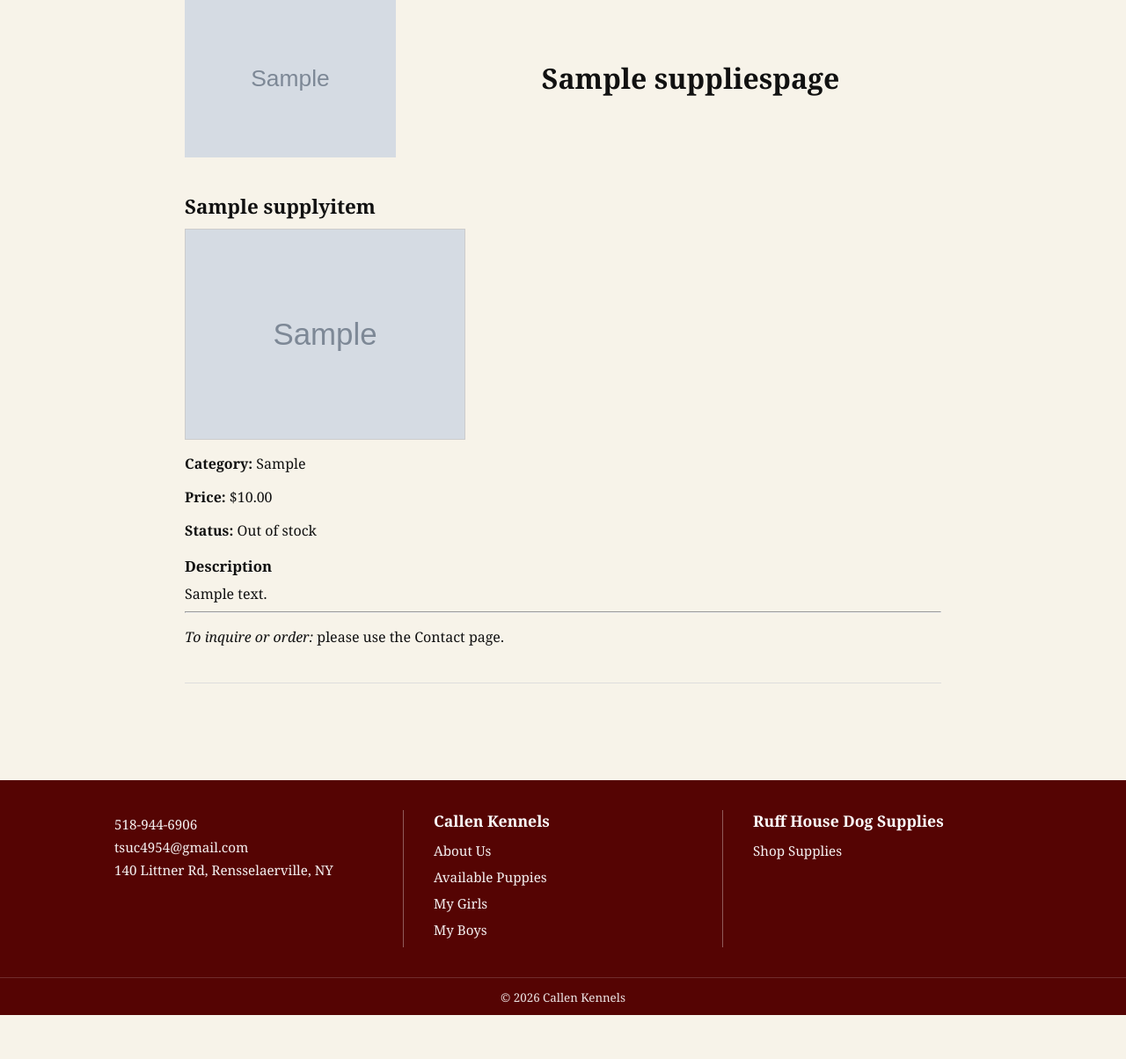
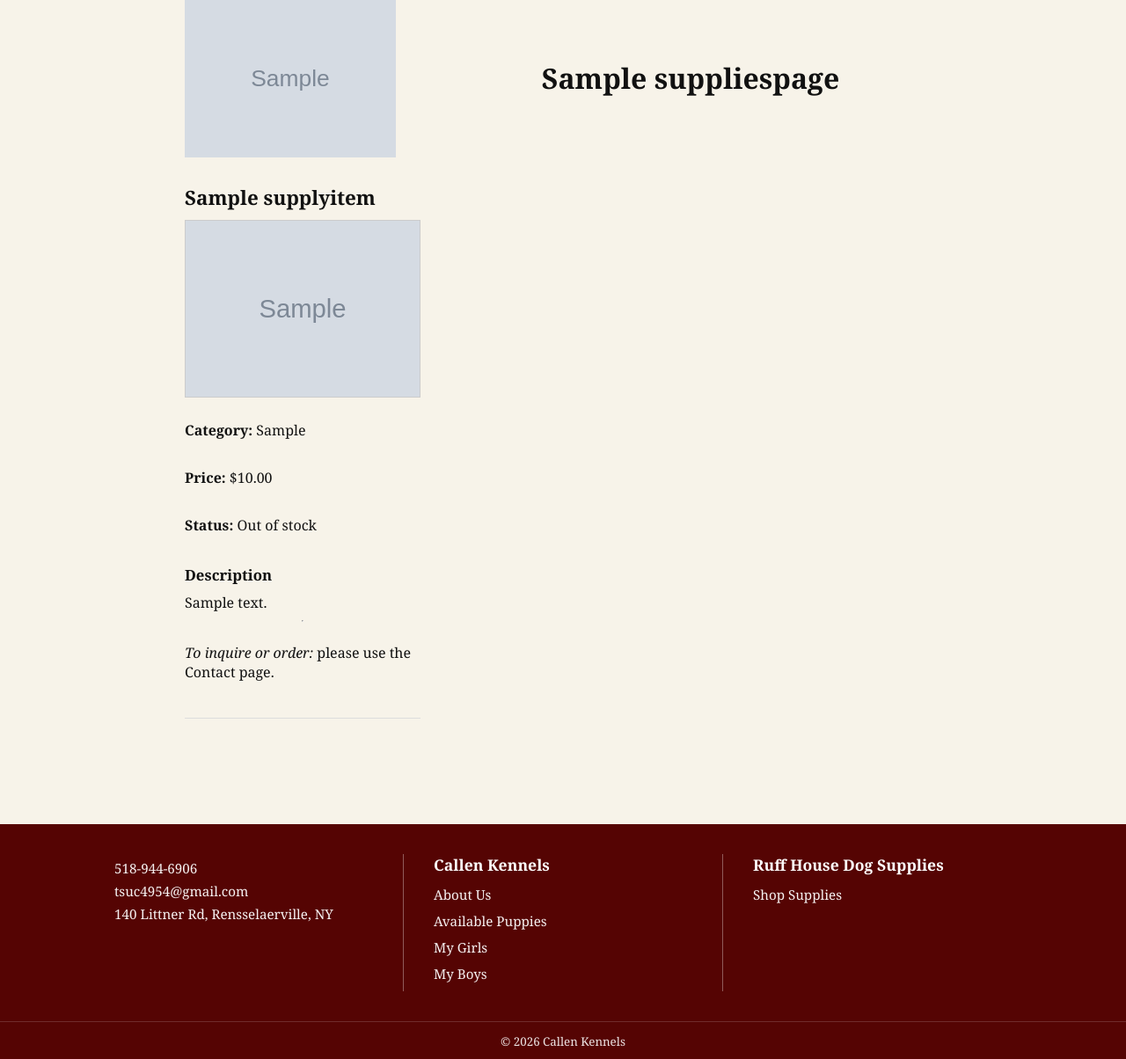
Before and after one commit to swiftLines/callen-kennels, a Django app: page /ruff-house/supplies/ in a window 1280 px wide. Shown: the part 120-1324 px from the top of the page at 88% size. Before the commit the page ends 1274 px from the top, so only its background shows below. Run offline with Django 5.2, Linux system fonts and the light colour scheme; tables that the repository leaves empty hold one stand-in row (values such as "Sample post"); grey boxes marked "Sample" are stand-in pictures.

Commit message:
Fix grid on dog supplies page

```diff
--- a/website/templates/website/supplies_list.html
+++ b/website/templates/website/supplies_list.html
@@ -14,26 +14,13 @@
       </h1>
     </div>
   {% if items %}
-    {% for item in items %}
-      {% include "website/_supply_detail_block.html" with item=item %}
-    {% endfor %}
+    <div class="supplies-grid">
+      {% for item in items %}
+        {% include "website/_supply_detail_block.html" with item=item %}
+      {% endfor %}
+    </div>
   {% else %}
     <p style="margin: 20px 70px;">No items listed yet.</p>
-    {% comment %} <ul>
-      {% for item in items %}
-        <li style="display:flex;gap:1rem;align-items:center;margin-bottom:1rem;">
-          {% if item.image %}<img src="{{ item.image.url }}" alt="{{ item.name }}" style="max-height:100px">{% endif %}
-          <div>
-            <a href="{% url 'supply_detail' slug=item.slug %}"><strong>{{ item.name }}</strong></a>
-            {% if item.category %}<div><small>{{ item.category }}</small></div>{% endif %}
-            {% if item.price %}<div>Price: ${{ item.price|floatformat:2 }}</div>{% endif %}
-            <div>Status: {% if item.in_stock %}In stock{% else %}Out of stock{% endif %}</div>
-          </div>
-        </li>
-      {% endfor %}
-    </ul>
-  {% else %}
-    <p>No items listed yet.</p> {% endcomment %}
   {% endif %}
 </div>
 
@@ -64,24 +51,20 @@
   line-height: 1.1;
 }
 
-@media (max-width: 900px) {
-  .supplies-box {
-    border-left: 0;
-    border-right: 0;
-  }
-  .supplies-top {
-    grid-template-columns: 1fr;
-    padding: 20px;
-    justify-items: center;
-  }
-  .supplies-heading {
-    font-size: 1.6rem;
-  }
+.supplies-grid{
+  display: grid;
+  grid-template-columns: repeat(3, minmax(0, 1fr));
+  gap: 28px;
+  padding: 20px 70px 40px 70px; /* matches your page spacing */
+  align-items: stretch;   /* makes all grid items same row height */
 }
 
-  .supply-card {
-    margin: 30px 70px;
-    padding-bottom: 25px;
+.supply-card {
+    height: 100%;
+    display: flex;             /* Widens Item Images */
+    flex-direction: column;
+    margin: 0;                 /* IMPORTANT: remove the 70px margins */
+    padding: 0 0 25px 0;       /* keep your inner spacing if you want */
     border-bottom: 1px solid #ddd;
   }
 
@@ -89,6 +72,9 @@
     margin: 0 0 10px 0;
     font-size: 1.4rem;
     font-weight: 700;
+    white-space: nowrap;
+    overflow: hidden;
+    text-overflow: ellipsis;
   }
 
   .supply-image {
@@ -103,21 +89,49 @@
     margin: 0 0 10px 0;
   }
 
-  .supply-description {
-    white-space: pre-wrap;
-    max-width: 850px;
-    line-height: 1.5;
-  }
-
-  @media (max-width: 900px) {
-    .supply-card { margin: 20px; }
-    .supply-image { width: 100%; max-height: none; }
-  }
-
   .supply-desc-title {
   margin: 18px 0 8px 0;
   font-size: 1.05rem;
   font-weight: 700;
   }
+
+  .supply-description {
+    white-space: pre-wrap;
+    max-width: 850px;
+    line-height: 1.5;
+    display: -webkit-box;
+    -webkit-box-orient: vertical;
+    -webkit-line-clamp: 3;   /* change 3 to 2 or 4 if you want */
+    overflow: hidden;
+  }
+
+  /* Responsive: 2 across, then 1 across */
+@media (max-width: 1100px){
+  .supplies-grid{ grid-template-columns: repeat(2, minmax(0, 1fr)); }
+}
+
+  @media (max-width: 900px) {
+    .supplies-box {
+    border-left: 0;
+    border-right: 0;
+  }
+  .supplies-top {
+    grid-template-columns: 1fr;
+    padding: 20px;
+    justify-items: center;
+  }
+  .supplies-heading {
+    font-size: 1.6rem;
+  }
+    .supply-card { margin: 20px; }
+    .supply-image { width: 100%; max-height: none; }
+  }
+
+  @media (max-width: 700px){
+  .supplies-grid{
+    grid-template-columns: 1fr;
+    padding: 20px 20px 30px 20px;
+  }
+}
 </style>
 {% endblock %}
```
Also changed, not shown: media/supplies/item1_ZwkoURV.JPG (added), media/supplies/item1_hBHy6zQ.JPG (added), media/supplies/item1_niqxEef.JPG (added), media/supplies/item2_ivmbkWv.JPG (added).
